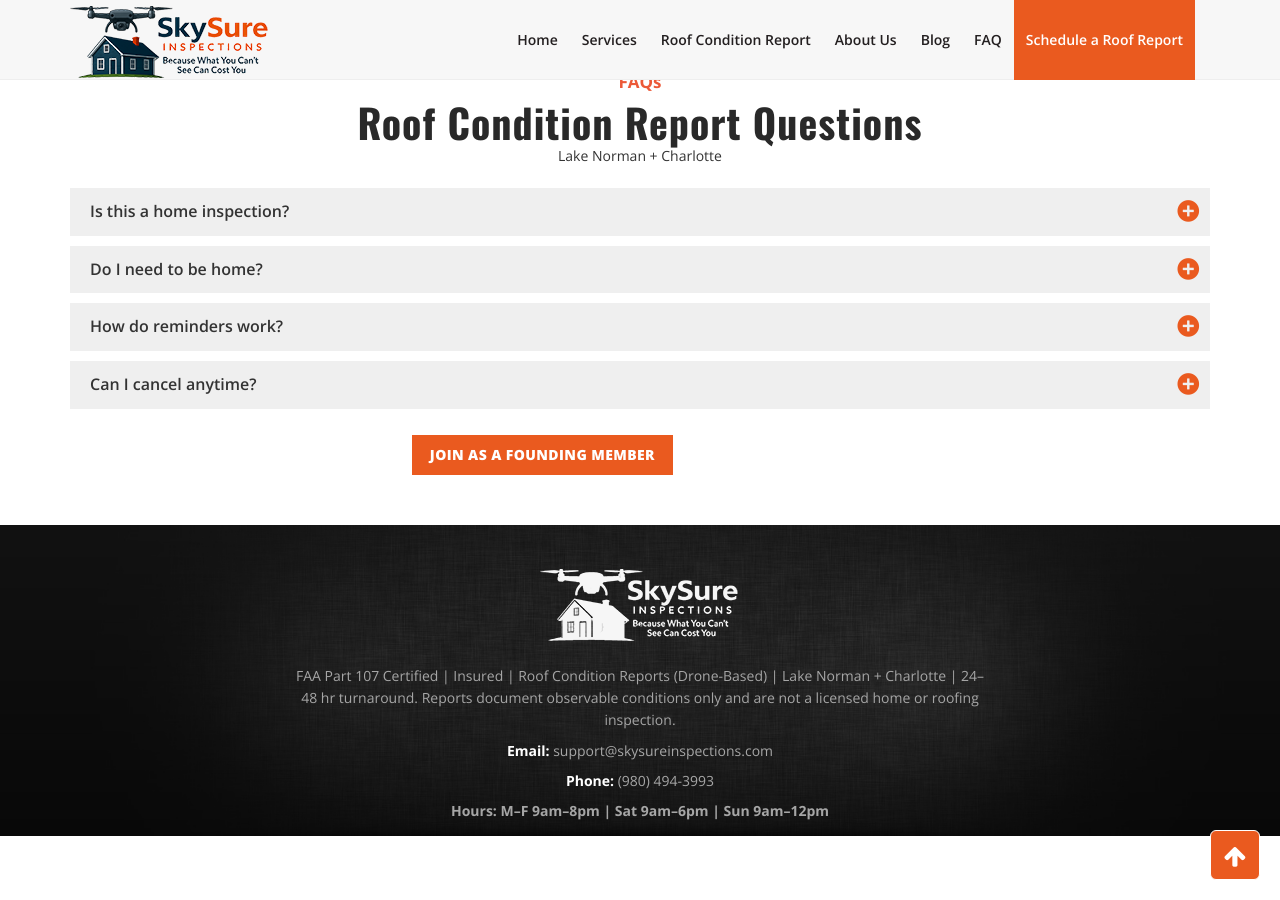
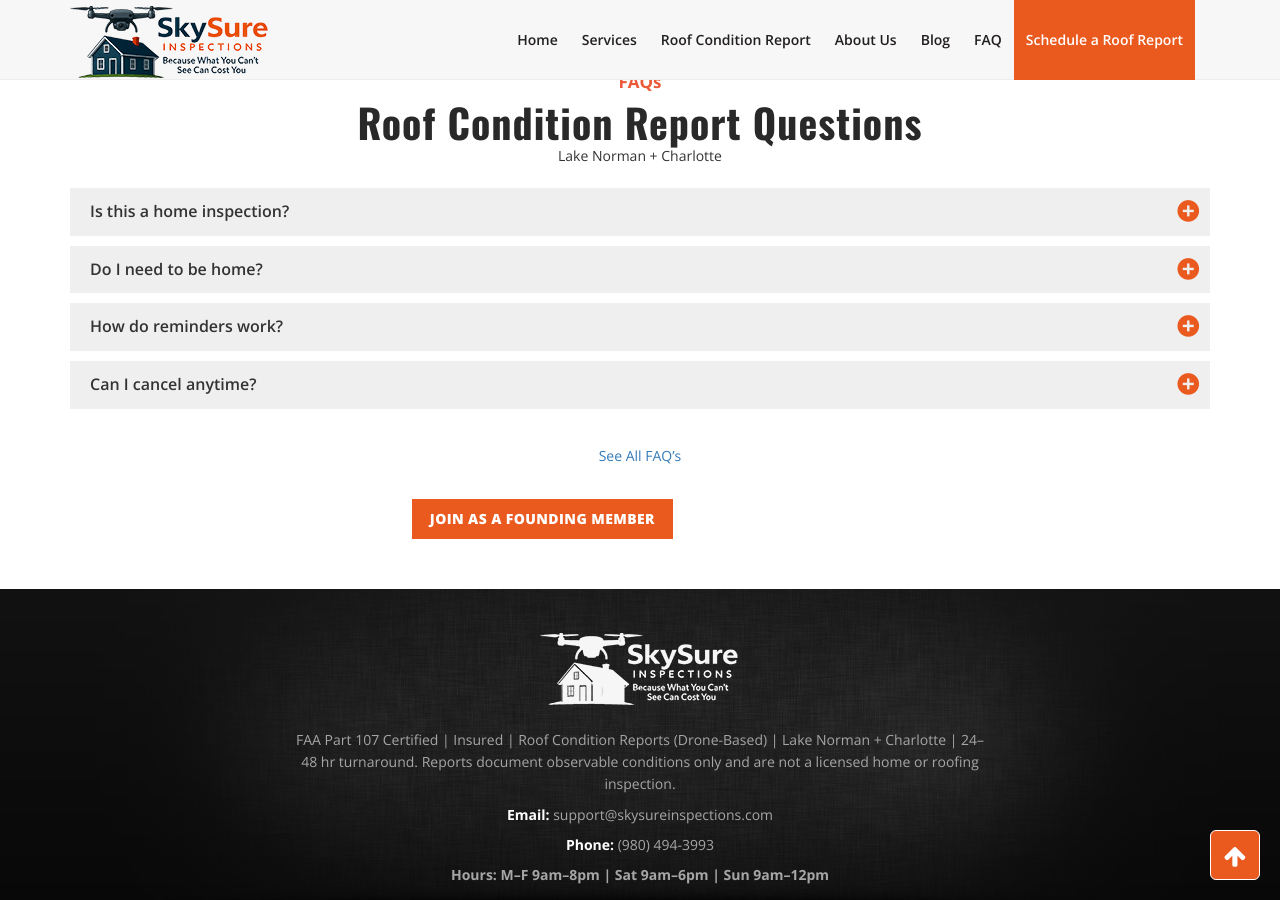
Before and after one commit to ahdworsky/Beta, a Jekyll site: the page roof-condition-report.html, which Jekyll copies as it is, in a window 1280 px wide and 900 px high, scrolled down 1983 px. Built offline with Jekyll 4.4.1, drawn with Linux system fonts in a browser that asks for light colours; nearby versions of some CDN libraries; library files that are not in the unit come from our copies.

Commit message:
Update roof-condition-report.html

```diff
--- a/roof-condition-report.html
+++ b/roof-condition-report.html
@@ -362,12 +362,50 @@
         <p>Lake Norman + Charlotte</p>
       </div>
       <ul class="faqs-service">
-        <li><h4 tabindex="0" role="button" aria-expanded="false">Is this a home inspection?</h4><p>No. Reports document observable conditions only and are not a licensed home or roofing inspection.</p></li>
-        <li><h4 tabindex="0" role="button" aria-expanded="false">Do I need to be home?</h4><p>Usually no. We just need access to the exterior and a safe place to launch/land.</p></li>
-        <li><h4 tabindex="0" role="button" aria-expanded="false">How do reminders work?</h4><p>You pick annual, semi-annual, or quarterly. SkySure will contact you when it’s time for your next report.</p></li>
-        <li><h4 tabindex="0" role="button" aria-expanded="false">Can I cancel anytime?</h4><p>Yes. No long-term contracts.</p></li>
-      </ul>
-    </section>
+  <li>
+    <h4 tabindex="0" role="button" aria-expanded="false">
+      Is this a home inspection?
+    </h4>
+    <p>
+      No. Reports document observable conditions only and are not a licensed home or roofing inspection.
+    </p>
+  </li>
+
+  <li>
+    <h4 tabindex="0" role="button" aria-expanded="false">
+      Do I need to be home?
+    </h4>
+    <p>
+      Usually no. We just need access to the exterior and a safe place to launch/land.
+    </p>
+  </li>
+
+  <li>
+    <h4 tabindex="0" role="button" aria-expanded="false">
+      How do reminders work?
+    </h4>
+    <p>
+      You pick annual, semi-annual, or quarterly. SkySure will contact you when it’s time for your next report.
+    </p>
+  </li>
+
+  <li>
+    <h4 tabindex="0" role="button" aria-expanded="false">
+      Can I cancel anytime?
+    </h4>
+    <p>Yes. No long-term contracts.</p>
+  </li>
+</ul>
+
+<!-- 👇 ADD THIS RIGHT HERE -->
+<div class="faq-more-link" style="text-align:center; margin-top:30px;">
+  <a href="/index.html#faq" class="btn btn-outline">
+    See All FAQ’s
+  </a>
+</div>
+
+</section>
+
 
     <div class="center-cta" style="margin-top:20px;">
       <a class="js-open-appt btn-primary-cta" href="#" data-service="Founding Member Program (Need help choosing)">Join as a Founding Member</a>
```
